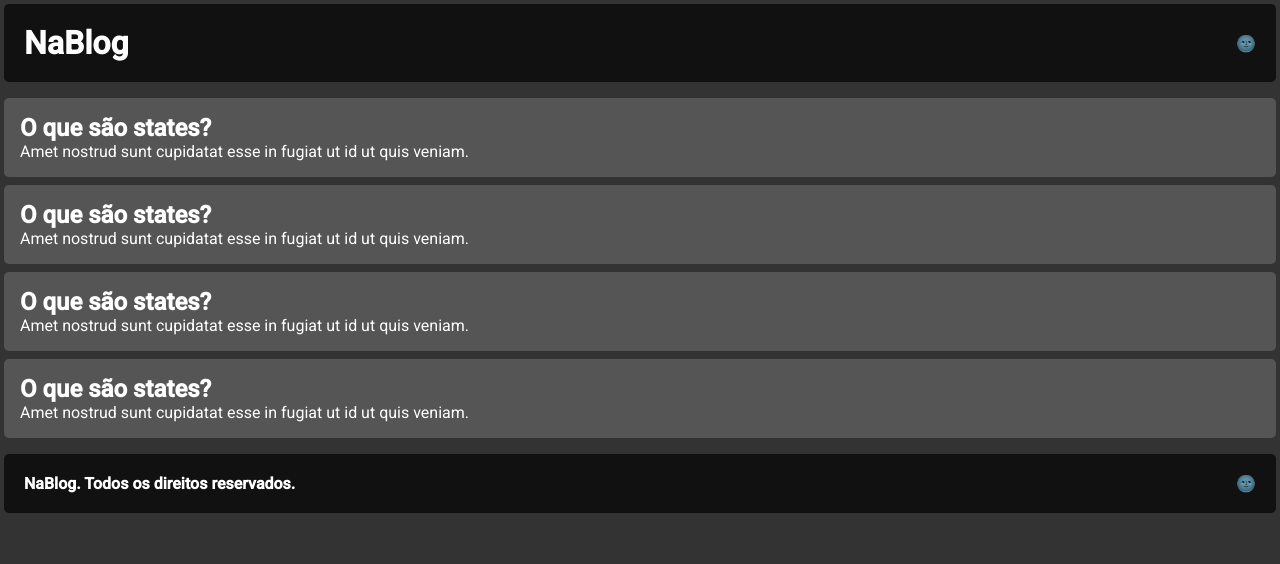
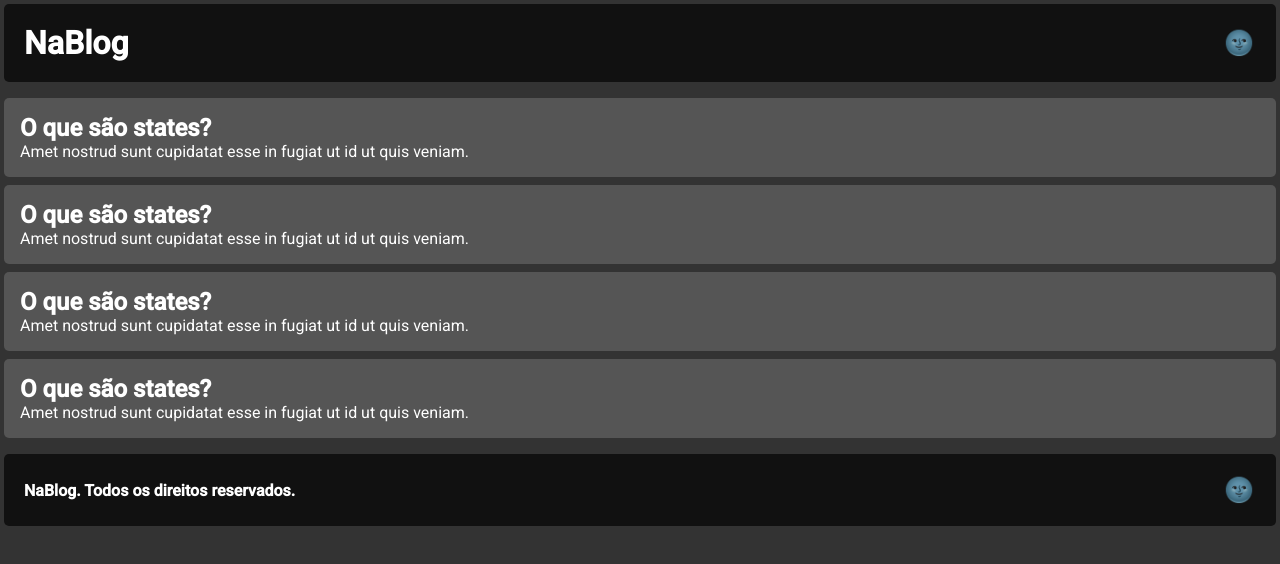
Before and after one commit to nivaldoandrade/nablog-react-class-component, a React app: page / in a window 1280 px wide. Shown: the top 564 px of the page. Built offline with nearby package versions, Linux system fonts and the light colour scheme.

Commit message:
consuming the Context API

```diff
--- a/src/components/ToggleTheme/index.js
+++ b/src/components/ToggleTheme/index.js
@@ -1,11 +1,22 @@
 import React from 'react';
+
+import { ThemeContext } from '../../contexts/ThemeContext';
+
+
+import { Button } from './styles';
 
 export default class ToggleTheme extends React.Component {
 	render () {
 		return (
-			<>
-				🌚
-			</>
+			<ThemeContext.Consumer>
+				{({theme, handleChangeToggleTheme}) => (
+					<Button
+						onClick={handleChangeToggleTheme}
+					>
+						{theme === 'dark' ? '🌚' : '🌝'}
+					</Button>
+				)}
+			</ThemeContext.Consumer>
 		)
 	}
 }
--- a/src/components/ToggleTheme/styles.js
+++ b/src/components/ToggleTheme/styles.js
@@ -0,0 +1,9 @@
+import styled from 'styled-components';
+
+export const Button = styled.button`
+	font-size: 24px;
+	background-color: transparent;
+	border: 0;
+	padding: 2px;
+	cursor: pointer;
+`;
```
